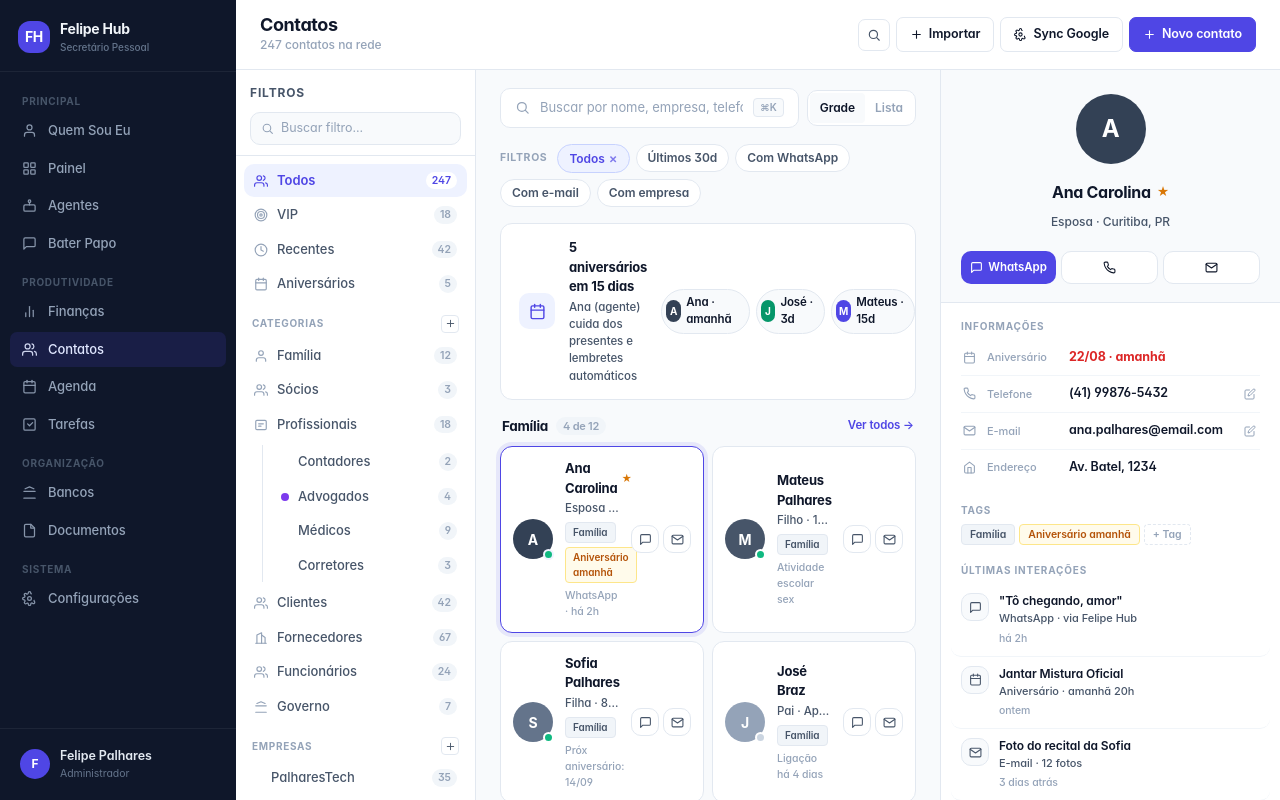
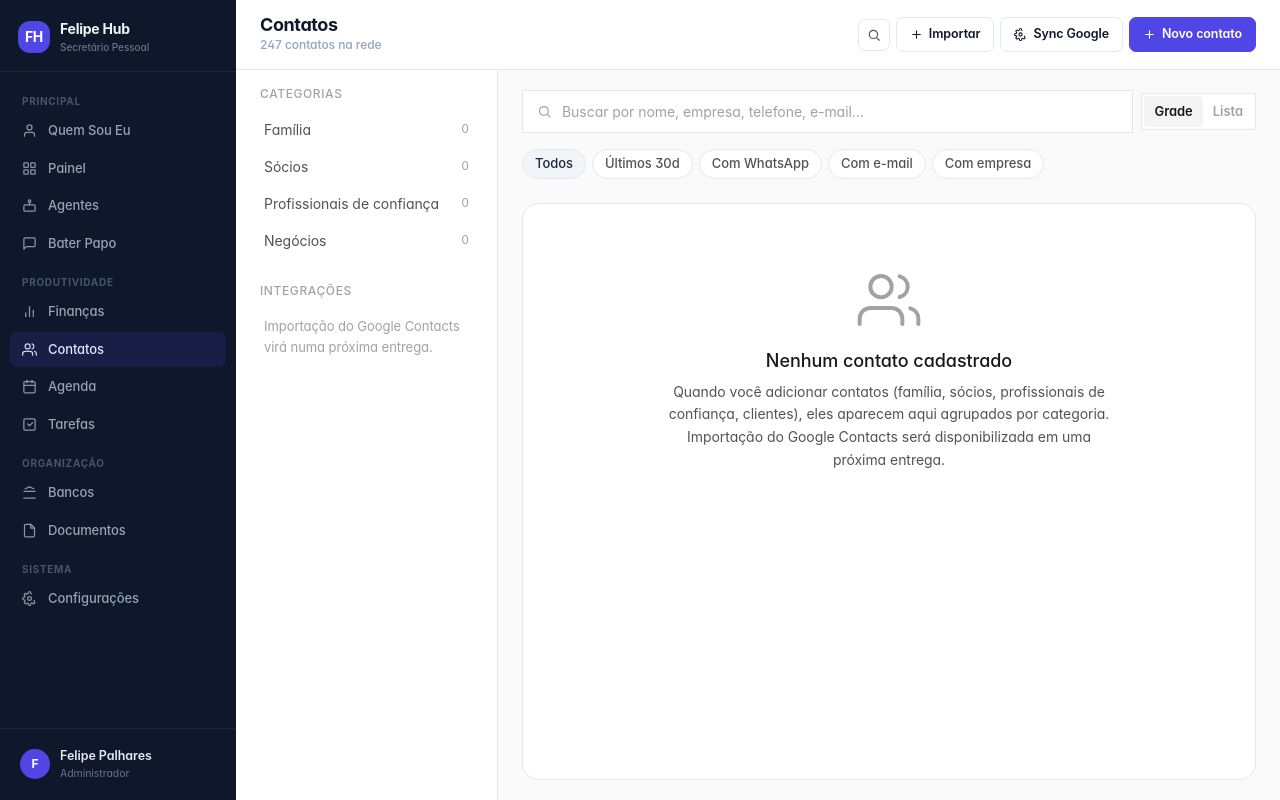
Before and after one commit to felipebpalhares-code/secretary-ai-hub, a Next.js app in the folder frontend/: page /contatos in a window 1280 px wide. Built offline with nearby package versions, Linux system fonts and the light colour scheme.

Commit message:
refactor(contatos): remover mocks e adicionar empty state seguindo DS

```diff
--- a/frontend/app/contatos/ContatosHub.tsx
+++ b/frontend/app/contatos/ContatosHub.tsx
@@ -1,52 +1,71 @@
 "use client"
 import { useState } from "react"
 import { Icon } from "@/components/Icon"
-import { FilterPanel } from "@/components/contatos/FilterPanel"
-import { ContactCard } from "@/components/contatos/ContactCard"
-import { ContactDetail } from "@/components/contatos/ContactDetail"
-import { CONTACTS, type Contact } from "@/lib/contacts-data"
+import { EmptyState } from "@/components/ui/EmptyState"
 import { cn } from "@/lib/cn"
 
-const SECTIONS: { id: Contact["category"]; label: string; total: number }[] = [
-  { id: "familia", label: "Família", total: 12 },
-  { id: "socios", label: "Sócios", total: 3 },
-  { id: "profissionais", label: "Profissionais de confiança", total: 18 },
-  { id: "negocios", label: "Negócios", total: 109 },
+const SECTIONS = [
+  { id: "familia", label: "Família" },
+  { id: "socios", label: "Sócios" },
+  { id: "profissionais", label: "Profissionais de confiança" },
+  { id: "negocios", label: "Negócios" },
+] as const
+
+const FILTER_CHIPS = [
+  { id: "todos", label: "Todos" },
+  { id: "30d", label: "Últimos 30d" },
+  { id: "wa", label: "Com WhatsApp" },
+  { id: "email", label: "Com e-mail" },
+  { id: "empresa", label: "Com empresa" },
 ]
 
 export function ContatosHub() {
-  const [filter, setFilter] = useState("all")
-  const [selected, setSelected] = useState<string>("ana")
   const [view, setView] = useState<"grid" | "list">("grid")
-  const [chips, setChips] = useState<Record<string, boolean>>({ todos: true })
-
-  const toggleChip = (id: string) =>
-    setChips((c) => ({ ...c, [id]: !c[id] }))
+  const [activeChip, setActiveChip] = useState("todos")
 
   return (
-    <div className="flex-1 flex overflow-hidden min-w-0">
-      <FilterPanel active={filter} onChange={setFilter} />
+    <div className="flex-1 flex overflow-hidden min-w-0 bg-bg-app">
+      {/* Sidebar de filtros (estrutura preservada, contadores zerados) */}
+      <aside className="w-[262px] min-w-[262px] bg-bg-surface border-r border-default p-4 overflow-y-auto shrink-0">
+        <div className="text-tiny uppercase tracking-wider text-text-tertiary font-medium px-2 mb-2">
+          Categorias
+        </div>
+        {SECTIONS.map((s) => (
+          <div
+            key={s.id}
+            className="flex items-center justify-between px-3 py-2 rounded-default text-body text-text-secondary hover:bg-bg-subtle cursor-pointer transition-colors"
+          >
+            <span>{s.label}</span>
+            <span className="text-tiny text-text-tertiary tabular-nums">0</span>
+          </div>
+        ))}
+        <div className="text-tiny uppercase tracking-wider text-text-tertiary font-medium px-2 mt-6 mb-2">
+          Integrações
+        </div>
+        <div className="px-3 py-2 text-small text-text-tertiary leading-relaxed">
+          Importação do Google Contacts virá numa próxima entrega.
+        </div>
+      </aside>
 
       {/* Center */}
-      <div className="flex-1 overflow-y-auto flex flex-col gap-4 min-w-0 px-6 py-[18px]">
+      <div className="flex-1 overflow-y-auto flex flex-col gap-4 min-w-0 px-6 py-5">
         {/* Search row */}
         <div className="flex gap-2 items-center">
-          <div className="flex-1 flex items-center gap-[10px] bg-card border border-hair rounded-md px-[14px] py-[9px] focus-within:border-accent focus-within:ring-2 focus-within:ring-indigo-600/10 transition-all">
-            <Icon name="search" size={15} className="text-ink-3" />
+          <div className="flex-1 flex items-center gap-2.5 bg-bg-surface border border-default rounded-default px-3.5 py-2.5 focus-within:border-brand focus-within:ring-2 focus-within:ring-brand/10 transition-all">
+            <Icon name="search" size={15} className="text-text-tertiary" />
             <input
-              placeholder="Buscar por nome, empresa, telefone, email..."
-              className="flex-1 bg-transparent outline-none text-[13px] text-ink placeholder:text-ink-3"
+              placeholder="Buscar por nome, empresa, telefone, e-mail…"
+              className="flex-1 bg-transparent outline-none text-body text-text-primary placeholder:text-text-tertiary"
             />
-            <span className="text-[10px] text-ink-3 bg-bg border border-hair px-[6px] py-px rounded font-semibold">
-              ⌘K
-            </span>
           </div>
-          <div className="flex gap-0 bg-card border border-hair rounded-md p-[2px]">
+          <div className="flex bg-bg-surface border border-default rounded-default p-0.5">
             <button
               onClick={() => setView("grid")}
               className={cn(
-                "px-[10px] py-[6px] rounded text-[12px] font-semibold transition-colors",
-                view === "grid" ? "bg-bg text-ink" : "text-ink-3"
+                "px-2.5 py-1.5 rounded text-small font-semibold transition-colors",
+                view === "grid"
+                  ? "bg-bg-subtle text-text-primary"
+                  : "text-text-tertiary hover:text-text-secondary"
               )}
             >
               Grade
@@ -54,8 +73,10 @@ export function ContatosHub() {
             <button
               onClick={() => setView("list")}
               className={cn(
-                "px-[10px] py-[6px] rounded text-[12px] font-semibold transition-colors",
-                view === "list" ? "bg-bg text-ink" : "text-ink-3"
+                "px-2.5 py-1.5 rounded text-small font-semibold transition-colors",
+                view === "list"
+                  ? "bg-bg-subtle text-text-primary"
+                  : "text-text-tertiary hover:text-text-secondary"
               )}
             >
               Lista
@@ -63,99 +84,39 @@ export function ContatosHub() {
           </div>
         </div>
 
-        {/* Filter chips */}
-        <div className="flex gap-[6px] flex-wrap items-center">
-          <span className="text-[10.5px] font-bold text-ink-3 uppercase tracking-[.06em] mr-1">
-            Filtros
-          </span>
-          {[
-            { id: "todos", label: "Todos" },
-            { id: "30d", label: "Últimos 30d" },
-            { id: "wa", label: "Com WhatsApp" },
-            { id: "email", label: "Com e-mail" },
-            { id: "empresa", label: "Com empresa" },
-          ].map((c) => (
+        {/* Chips */}
+        <div className="flex gap-1.5 flex-wrap items-center">
+          {FILTER_CHIPS.map((c) => (
             <button
               key={c.id}
-              onClick={() => toggleChip(c.id)}
+              onClick={() => setActiveChip(c.id)}
               className={cn(
-                "px-[11px] py-[4px] rounded-full border text-[12px] font-semibold tracking-[-.05px] transition-colors",
-                chips[c.id]
-                  ? "bg-accent-soft border-indigo-200 text-accent"
-                  : "bg-card border-hair text-ink-2 hover:border-ink-4"
+                "px-3 py-1 rounded-full border text-small font-medium transition-colors",
+                activeChip === c.id
+                  ? "bg-brand-subtle text-brand border-default"
+                  : "bg-bg-surface text-text-secondary border-default hover:border-strong"
               )}
             >
               {c.label}
-              {chips[c.id] && <span className="ml-1 text-[13px] opacity-70">×</span>}
             </button>
           ))}
         </div>
 
-        {/* Birthdays notice */}
-        <div className="bg-card border border-hair rounded-lg px-[18px] py-[14px] flex gap-[14px] items-center">
-          <div className="w-9 h-9 rounded-md bg-accent-soft text-accent flex items-center justify-center shrink-0">
-            <Icon name="calendar" size={17} />
-          </div>
-          <div className="flex-1">
-            <div className="text-[13px] font-bold text-ink tracking-[-.15px]">
-              5 aniversários em 15 dias
-            </div>
-            <div className="text-[11.5px] text-ink-2 mt-0.5 font-medium">
-              Ana (agente) cuida dos presentes e lembretes automáticos
-            </div>
-          </div>
-          <div className="flex gap-[6px]">
-            <PillChip initials="A" bg="slate" label="Ana · amanhã" />
-            <PillChip initials="J" bg="emerald" label="José · 3d" />
-            <PillChip initials="M" bg="indigo" label="Mateus · 15d" />
-          </div>
+        {/* Empty state */}
+        <div className="flex-1 bg-bg-surface border border-default rounded-xl mt-2">
+          <EmptyState
+            icon="users"
+            title="Nenhum contato cadastrado"
+            subtitle={
+              <>
+                Quando você adicionar contatos (família, sócios, profissionais de confiança,
+                clientes), eles aparecem aqui agrupados por categoria. Importação do
+                Google Contacts será disponibilizada em uma próxima entrega.
+              </>
+            }
+          />
         </div>
-
-        {/* Sections */}
-        {SECTIONS.map((sec) => {
-          const items = CONTACTS.filter((c) => c.category === sec.id)
-          if (!items.length) return null
-          return (
-            <div key={sec.id}>
-              <div className="flex items-center justify-between mb-[10px] px-[2px]">
-                <div className="text-[13.5px] font-bold text-ink tracking-[-.25px] flex items-center gap-2">
-                  {sec.label}
-                  <span className="text-[11px] text-ink-3 font-semibold px-[7px] py-px rounded-full bg-hair-2">
-                    {items.length} de {sec.total}
-                  </span>
-                </div>
-                <button className="text-[11.5px] font-semibold text-accent cursor-pointer bg-transparent border-none inline-flex items-center gap-[3px] tracking-[-.1px] hover:text-accent-hover">
-                  Ver todos →
-                </button>
-              </div>
-              <div className="grid grid-cols-2 gap-2">
-                {items.map((c) => (
-                  <ContactCard
-                    key={c.id}
-                    contact={c}
-                    selected={selected === c.id}
-                    onClick={() => setSelected(c.id)}
-                  />
-                ))}
-              </div>
-            </div>
-          )
-        })}
       </div>
-
-      <ContactDetail contact={CONTACTS.find((c) => c.id === selected)} />
     </div>
   )
 }
-
-function PillChip({ initials, bg, label }: { initials: string; bg: "slate" | "emerald" | "indigo"; label: string }) {
-  const cls = bg === "slate" ? "bg-slate-700" : bg === "emerald" ? "bg-emerald-600" : "bg-accent"
-  return (
-    <span className="inline-flex items-center gap-[5px] px-[10px] py-[4px] pl-[4px] rounded-full bg-bg border border-hair text-[11.5px] font-semibold text-ink tracking-[-.1px]">
-      <span className={cn("w-[22px] h-[22px] rounded-full text-white text-[10px] font-bold flex items-center justify-center", cls)}>
-        {initials}
-      </span>
-      {label}
-    </span>
-  )
-}
```
